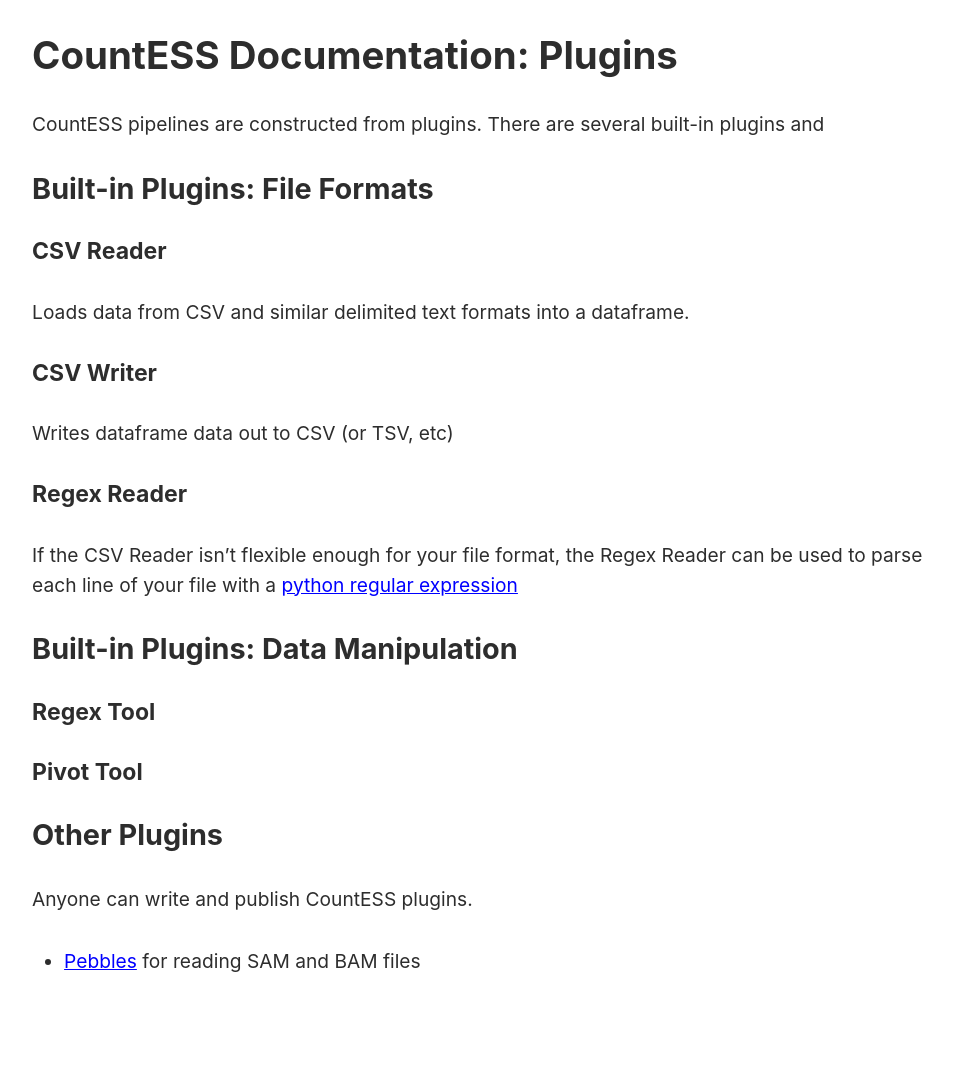
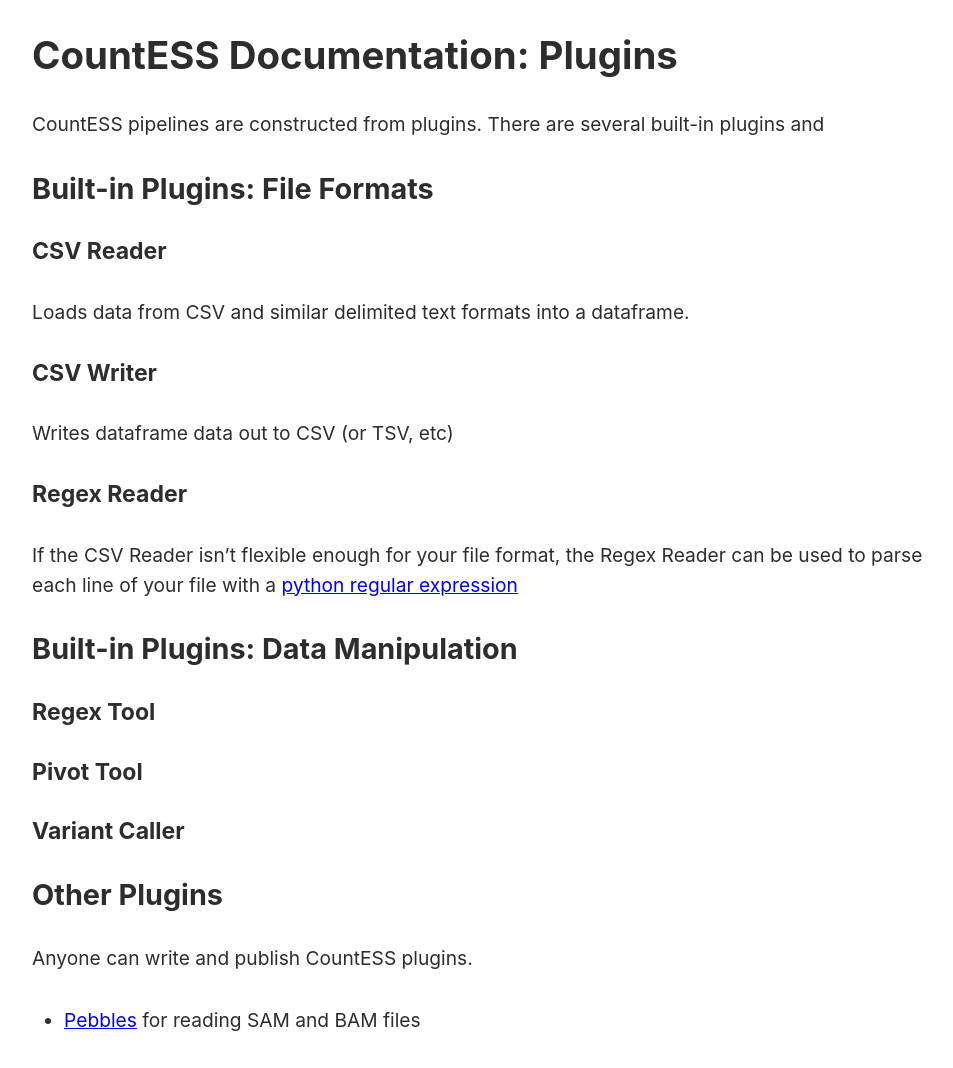
Before and after one commit to CountESS-Project/CountESS, a Jekyll site: the page built from docs/plugins/index.md, in a window 1280 px wide. Shown: the whole page, without its empty margins (162-1115 px from the left). Built offline with Jekyll 4.4.1, drawn with Linux system fonts in a browser that asks for light colours; our own code applies the rules of GitHub Pages for plain Markdown files; before the commit the page ends 1008 px from its top, so only the background shows below that.

Commit message:
poke PR to see if workflows work now

```diff
--- a/docs/plugins/index.md
+++ b/docs/plugins/index.md
@@ -25,6 +25,8 @@
 
 ### Pivot Tool
 
+### Variant Caller
+
 
 ## Other Plugins
 
```
